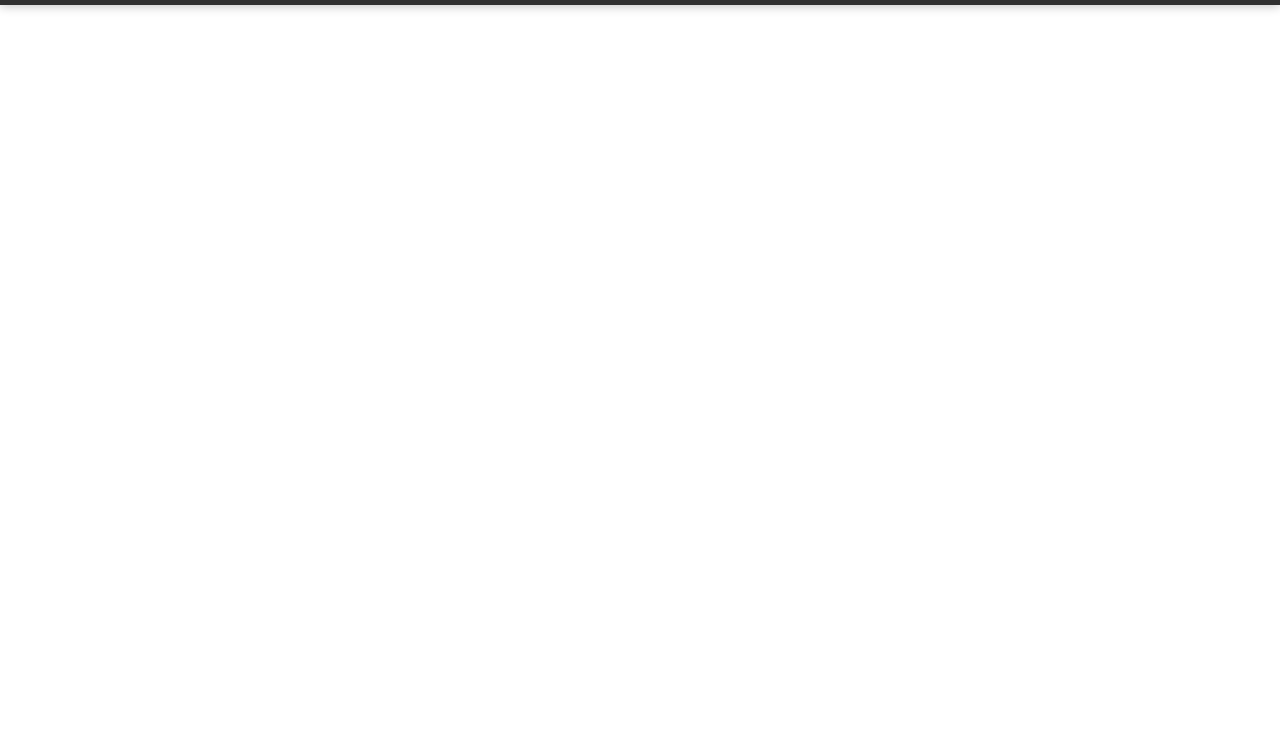
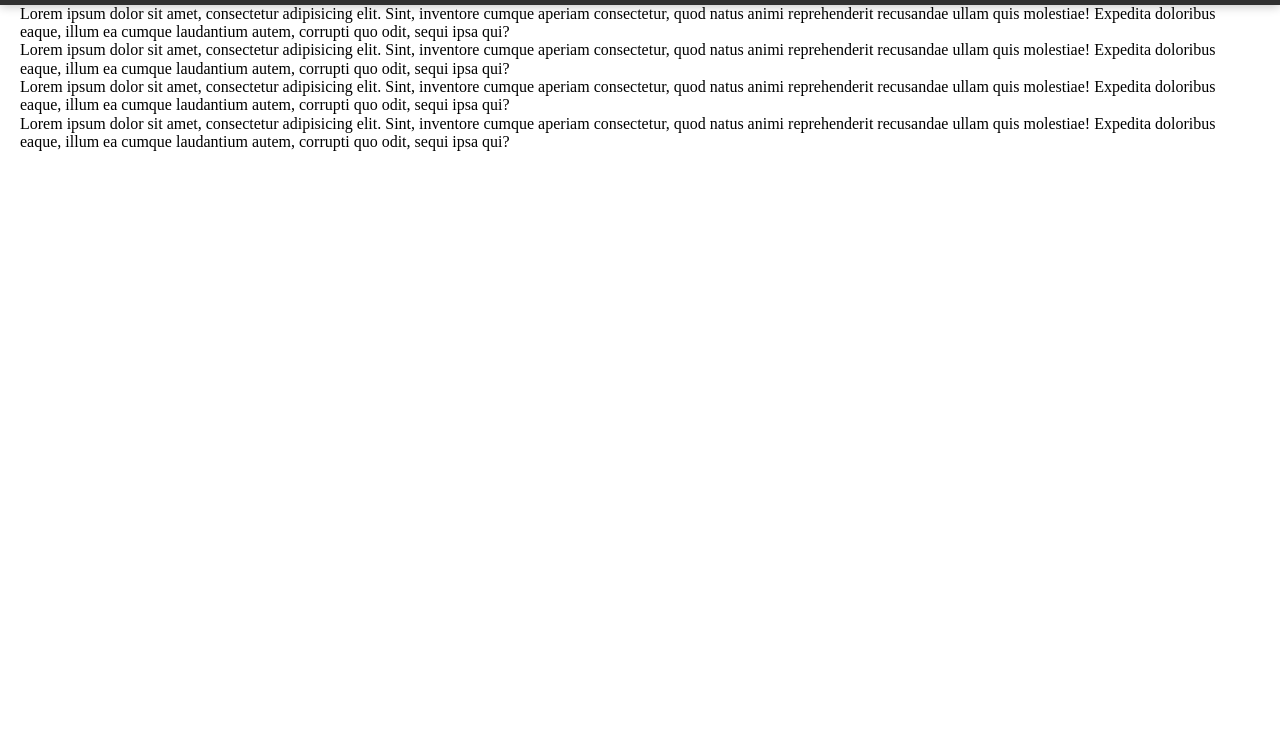
Before and after one commit to mukhriddin-dev/CSS, a plain HTML site: page index.html in a window 1280 px wide. Shown: the part 57-800 px from the top of the page. Drawn offline with Linux system fonts and the light colour scheme.

Commit message:
added main section

```diff
--- a/index.html
+++ b/index.html
@@ -34,5 +34,50 @@
         </nav>
       </div>
     </header>
+    <!-- main section start : MR.JOHN DOE -->
+    <main>
+      <section>
+        <div class="container">
+          <div class="wrapper">
+            <div class="card">
+              <p>
+                Lorem ipsum dolor sit amet, consectetur adipisicing elit. Sint,
+                inventore cumque aperiam consectetur, quod natus animi
+                reprehenderit recusandae ullam quis molestiae! Expedita
+                doloribus eaque, illum ea cumque laudantium autem, corrupti quo
+                odit, sequi ipsa qui?
+              </p>
+            </div>
+            <div class="card">
+              <p>
+                Lorem ipsum dolor sit amet, consectetur adipisicing elit. Sint,
+                inventore cumque aperiam consectetur, quod natus animi
+                reprehenderit recusandae ullam quis molestiae! Expedita
+                doloribus eaque, illum ea cumque laudantium autem, corrupti quo
+                odit, sequi ipsa qui?
+              </p>
+            </div>
+            <div class="card">
+              <p>
+                Lorem ipsum dolor sit amet, consectetur adipisicing elit. Sint,
+                inventore cumque aperiam consectetur, quod natus animi
+                reprehenderit recusandae ullam quis molestiae! Expedita
+                doloribus eaque, illum ea cumque laudantium autem, corrupti quo
+                odit, sequi ipsa qui?
+              </p>
+            </div>
+            <div class="card">
+              <p>
+                Lorem ipsum dolor sit amet, consectetur adipisicing elit. Sint,
+                inventore cumque aperiam consectetur, quod natus animi
+                reprehenderit recusandae ullam quis molestiae! Expedita
+                doloribus eaque, illum ea cumque laudantium autem, corrupti quo
+                odit, sequi ipsa qui?
+              </p>
+            </div>
+          </div>
+        </div>
+      </section>
+    </main>
   </body>
 </html>
```
